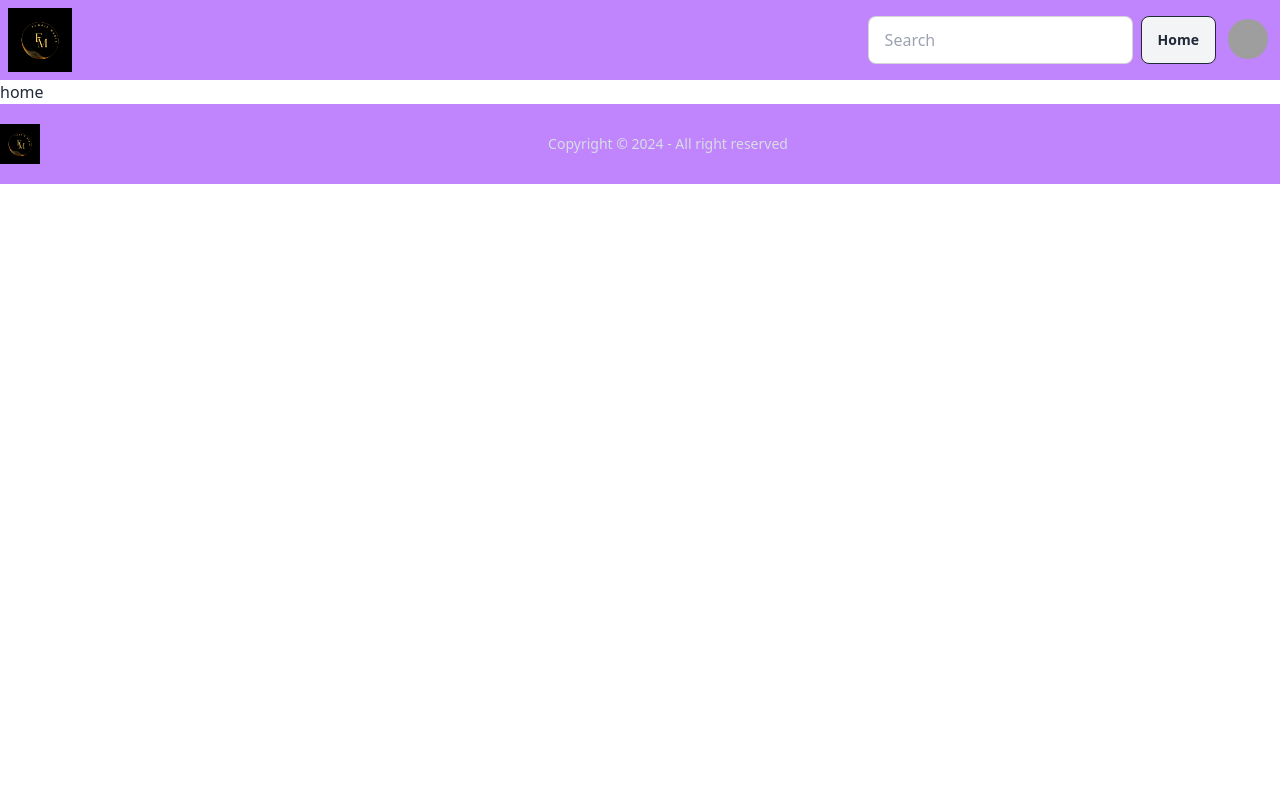
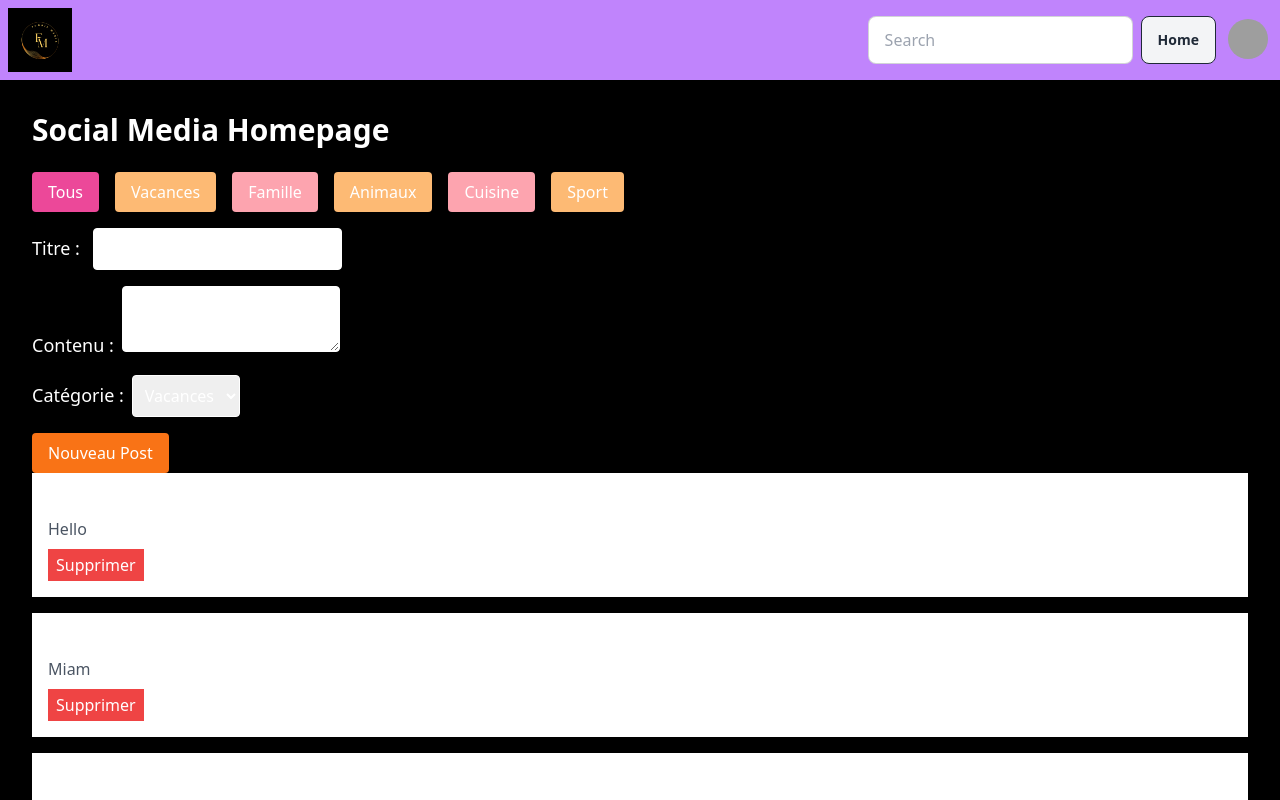
Before and after one commit to matthieuGravy/book-face, a React (Vite) app in the folder front/: page / in a window 1280 px wide. Shown: the top 800 px of the page. Built offline with nearby package versions, Linux system fonts and the light colour scheme; grey boxes are pictures that could not be loaded.

Commit message:
hometest

```diff
--- a/front/src/components/Home.jsx
+++ b/front/src/components/Home.jsx
@@ -1,15 +1,189 @@
-import React from 'react';
+import React, { Component } from 'react';
 
+// Composant de Post
+class Post extends Component {
+  render() {
+    const { title, content, onDelete } = this.props;
+    return (
+      <div className="bg-white p-4 mb-4 shadow-md">
+        <h2 className="text-xl font-bold w-400">{title}</h2>
+        <p className="text-gray-600">{content}</p>
+        <button className="bg-red-500 text-white px-2 py-1 mt-2" onClick={onDelete}>
+          Supprimer
+        </button>
+      </div>
+    );
+  }
+}
 
+// Composant de la Homepage
+class Home extends Component {
+  constructor(props) {
+    super(props);
+    this.state = {
+      selectedCategory: 'all',
+      posts: [
+        { id: 1, title: 'Vacances à la plage', content: 'Hello', category: 'vacances' },
+        { id: 2, title: 'Recette de cuisine', content: 'Miam', category: 'cuisine' },
+        { id: 3, title: 'Famille heureuse', content: 'Coucou', category: 'famille' },
+        { id: 4, title: 'Entraînement sportif', content: 'Youpie', category: 'sport' },
+        { id: 5, title: 'Animaux adorables', content: 'Wouf-Wouf', category: 'animaux' },
+      ],
+      newPostTitle: '',
+      newPostContent: '',
+      newPostCategory: 'vacances',
+    };
+  }
 
-const Home =() => {
+  handleCategoryChange = (category) => {
+    this.setState({ selectedCategory: category });
+  };
+
+  handleNewPostChange = (event, field) => {
+    this.setState({ [field]: event.target.value });
+  };
+
+  handleNewPostSubmit = () => {
+    const { newPostTitle, newPostContent, newPostCategory } = this.state;
+
+    if (newPostTitle && newPostContent) {
+      const newPost = {
+        id: Date.now(),
+        title: newPostTitle,
+        content: newPostContent,
+        category: newPostCategory,
+      };
+
+      this.setState((prevState) => ({
+        posts: [...prevState.posts, newPost],
+        newPostTitle: '',
+        newPostContent: '',
+        newPostCategory: 'vacances',
+      }));
+    }
+  };
+
+  handleDeletePost = (postId) => {
+    this.setState((prevState) => ({
+      posts: prevState.posts.filter(post => post.id !== postId),
+    }));
+  };
+
+  render() {
+    const { posts, selectedCategory, newPostTitle, newPostContent, newPostCategory } = this.state;
+
+    const filteredPosts =
+      selectedCategory === 'all'
+        ? posts
+        : posts.filter(post => post.category.toLowerCase() === selectedCategory.toLowerCase());
+
     return (
-      <>
-      <h1>home</h1>
-      </>
-      );
-    }
+      <div className="bg-black text-white p-8">
+        <h1 className="text-3xl font-bold mb-6">Social Media Homepage</h1>
 
+        <div className="flex space-x-4 mb-4">
+          <button className={`px-4 py-2 rounded ${
+              selectedCategory === 'all' ? 'bg-pink-500' : 'bg-pink-300'
+            }`}
+            onClick={() => this.handleCategoryChange('all')}
+          >
+            Tous
+          </button>
+          <button
+            className={`px-4 py-2 rounded ${
+              selectedCategory === 'vacances' ? 'bg-orange-500' : 'bg-orange-300'
+            }`}
+            onClick={() => this.handleCategoryChange('vacances')}
+          >
+            Vacances
+          </button>
+          <button
+            className={`px-4 py-2 rounded ${
+              selectedCategory === 'famille' ? 'bg-rose-500' : 'bg-rose-300'
+            }`}
+            onClick={() => this.handleCategoryChange('famille')}
+          >
+            Famille
+          </button>
+          <button
+            className={`px-4 py-2 rounded ${
+              selectedCategory === 'animaux' ? 'bg-orange-500' : 'bg-orange-300'
+            }`}
+            onClick={() => this.handleCategoryChange('animaux')}
+          >
+            Animaux
+          </button>
+          <button
+            className={`px-4 py-2 rounded ${
+              selectedCategory === 'cuisine' ? 'bg-rose-500' : 'bg-rose-300'
+            }`}
+            onClick={() => this.handleCategoryChange('cuisine')}
+          >
+            Cuisine
+          </button>
+          <button
+            className={`px-4 py-2 rounded ${
+              selectedCategory === 'sport' ? 'bg-orange-500' : 'bg-orange-300'
+            }`}
+            onClick={() => this.handleCategoryChange('sport')}
+          >
+            Sport
+          </button>
+        </div>
 
+        <div className="mb-4">
+          <label htmlFor="newPostTitle" className="text-lg mr-2  black-text">
 
-    export default Home;
+          Titre : </label>
+          <input
+            type="text"
+            id="newPostTitle"
+            value={newPostTitle}
+            onChange={(e) => this.handleNewPostChange(e, 'newPostTitle')}
+            className="p-2 border border-white rounded"
+          />
+        </div>
+
+        <div className="mb-4">
+          <label htmlFor="newPostContent" className="text-lg mr-2">
+          Contenu :
+          </label>
+          <textarea
+            id="newPostContent"
+            value={newPostContent}
+            onChange={(e) => this.handleNewPostChange(e, 'newPostContent')}
+            className="p-2 border border-white rounded"
+          />
+        </div>
+
+        <div className="mb-4">
+          <label htmlFor="newPostCategory" className="text-lg mr-2">
+            Catégorie :
+          </label>
+          <select
+            id="newPostCategory"
+            value={newPostCategory}
+            onChange={(e) => this.handleNewPostChange(e, 'newPostCategory')}
+            className="p-2 border border-white rounded "
+          >
+            <option value="vacances">Vacances</option>
+            <option value="famille">Famille</option>
+            <option value="animaux">Animaux</option>
+            <option value="cuisine">Cuisine</option>
+            <option value="sport">Sport</option>
+          </select>
+        </div>
+
+        <button className="px-4 py-2 rounded bg-orange-500 text-white" onClick={this.handleNewPostSubmit}>
+          Nouveau Post
+        </button>
+
+        {filteredPosts.map(post => (
+          <Post key={post.id} title={post.title} content={post.content} onDelete={() => this.handleDeletePost(post.id)} />
+        ))}
+      </div>
+    );
+  }
+}
+
+export default Home;
--- /dev/null
+++ b/front/src/components/Signup.jsx
@@ -0,0 +1,61 @@
+import React from 'react';
+import { Link } from 'react-router-dom';
+
+
+const Signup =() => {
+    return (
+
+    <>
+    <div className=" py-20 flex items-center justify-center bg-gradient-to-r from-purple-400 via-pink-500 to-red-500">
+  <div className="relative">
+    <div className="absolute -top-2 -left-2 -right-2 -bottom-2 rounded-lg bg-gradient-to-r from-purple-400 via-pink-500 to-red-500 shadow-lg animate-pulse" />
+    <div
+      id="form-container"
+      className="bg-white p-16 rounded-lg shadow-2xl w-80 relative z-10 transform transition duration-500 ease-in-out"
+    >
+      <h2
+        id="form-title"
+        className="text-center text-3xl font-bold mb-10 text-gray-800"
+      >
+        SignUp
+      </h2>
+      <form className="space-y-5">
+      <input
+          className="w-full h-12 border border-gray-800 px-3 rounded-lg"
+          placeholder="UserName"
+          id=""
+          name=""
+          type="text"
+        />
+        <input
+          className="w-full h-12 border border-gray-800 px-3 rounded-lg"
+          placeholder="Email"
+          id=""
+          name=""
+          type="text"
+        />
+        <input
+          className="w-full h-12 border border-gray-800 px-3 rounded-lg"
+          placeholder="Password"
+          id=""
+          name=""
+          type="password"
+        />
+          <button
+        className="w-full h-12 [background:linear-gradient(144deg,#af40ff,#5b42f3_50%,#00ddeb)] text-white px-4 py-2 font-bold rounded-md hover:opacity-80"
+        type="submit"
+      >
+  SignUp
+      </button>
+
+      </form>
+    </div>
+  </div>
+</div>
+</>
+  );
+}
+
+
+
+export default Signup;
```
